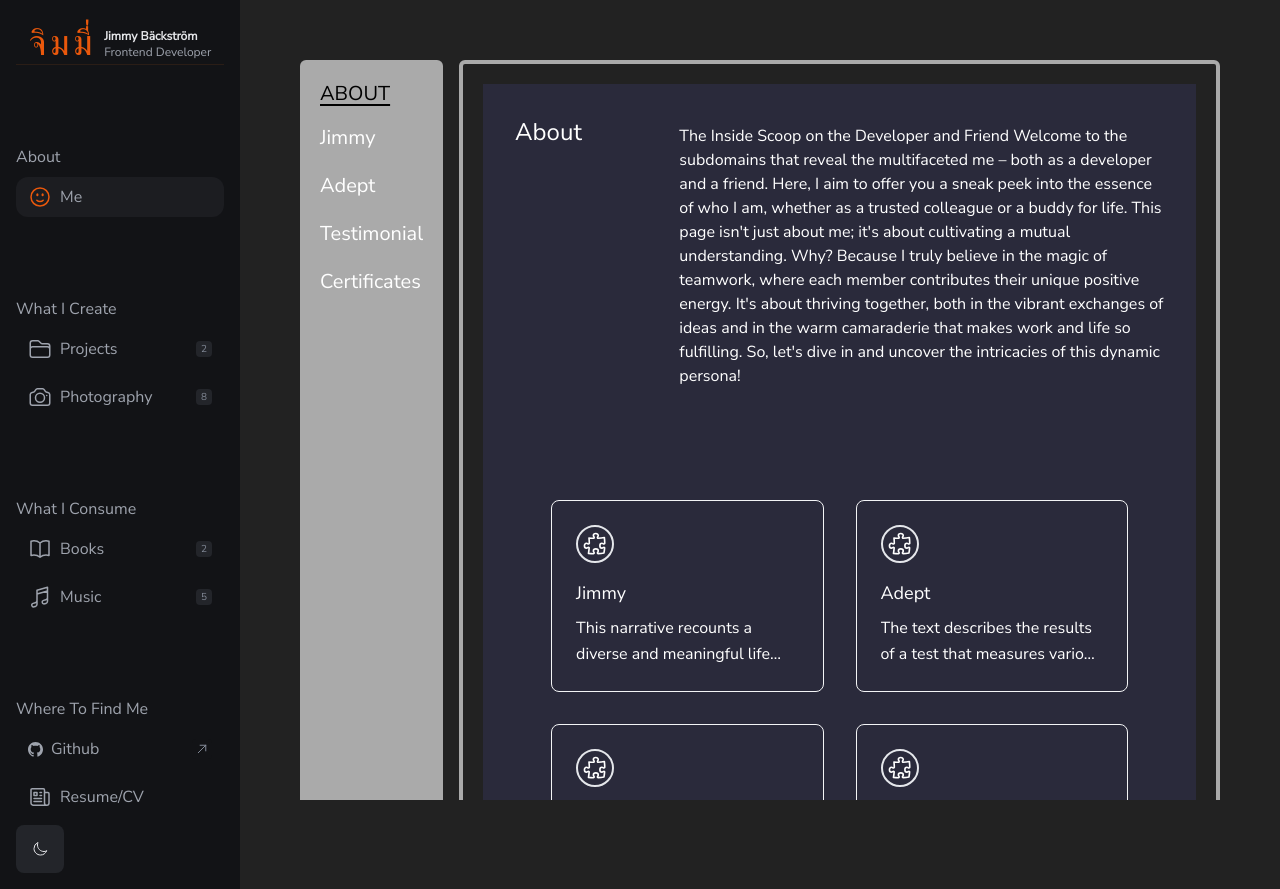
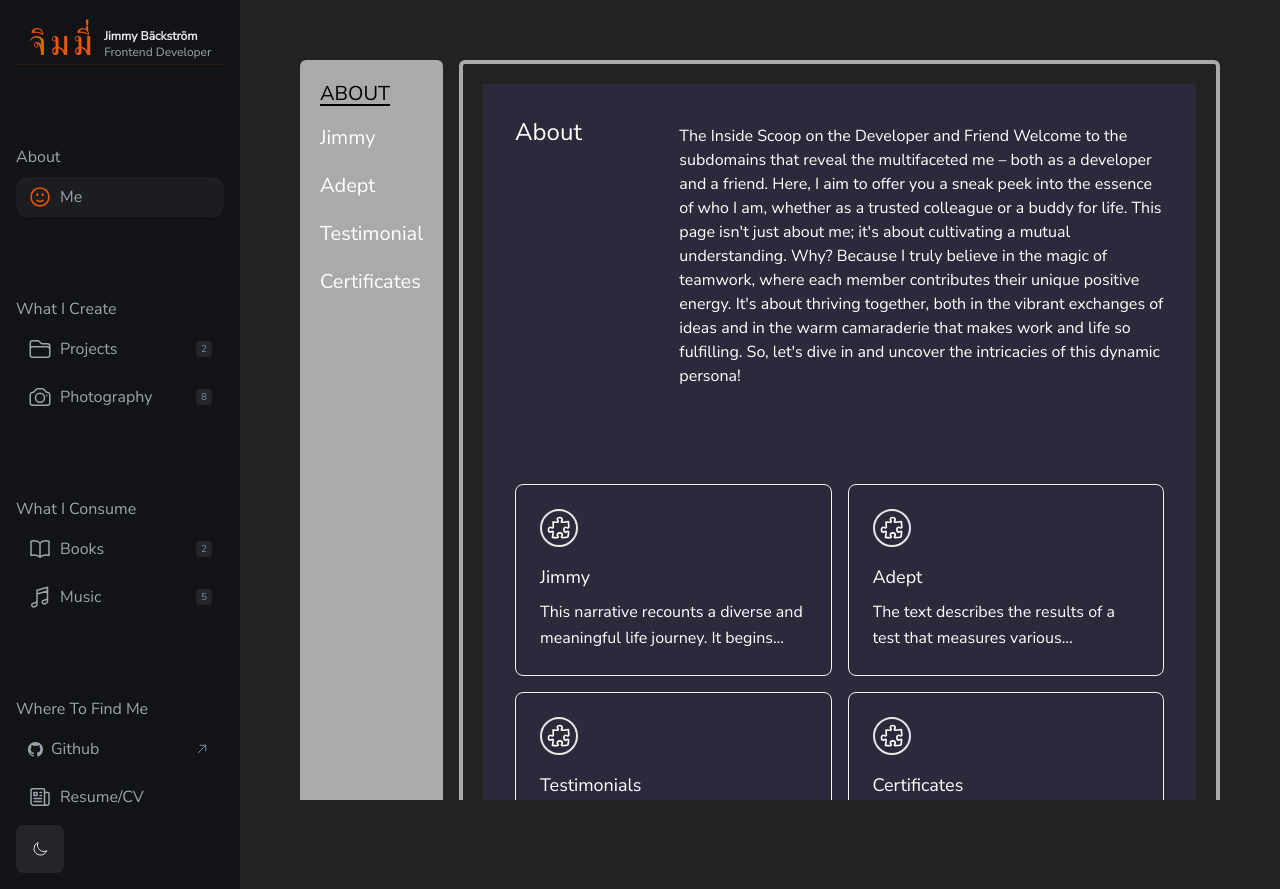
Before and after one commit to wongprom/test-next-13, a Next.js app: page /about in a window 1280 px wide. Built offline with nearby package versions, Linux system fonts and the light colour scheme.

Commit message:
#38 Style AboutCard and layout for AboutCard.

```diff
--- a/app/about/page.tsx
+++ b/app/about/page.tsx
@@ -49,8 +49,8 @@ const about = () => {
         {/**  Section _____---------------------------------*/}
 
         <section className="w-full">
-          <div className="px-5 py-24 mx-auto">
-            <div className="grid grid-cols-1 lg:grid-cols-2">
+          <div className=" py-24 mx-auto">
+            <div className="grid gap-4 grid-cols-1 lg:grid-cols-2">
               {data.map((item) => (
                 <AboutCard
                   key={item.title}
--- a/components/AboutCard.tsx
+++ b/components/AboutCard.tsx
@@ -7,7 +7,7 @@ export type Props = {
 };
 export const AboutCard = ({ title, text }: Props) => {
   return (
-    <div className="p-4">
+    <div className="">
       <div className="group border border-gray-100 p-6 rounded-lg hover:bg-white hover:border-transparent hover:text-[#2A2A3E]">
         <div className="inline-flex items-center justify-center rounded-full mb-4 border-2 p-1 group-hover:border-[#2A2A3E]">
           <PuzzlePieceIcon height={26} width={26} />
@@ -15,7 +15,9 @@ export const AboutCard = ({ title, text }: Props) => {
         <h2 className="text-lg font-medium title-font group-hover:font-semibold mb-2">
           {title}
         </h2>
-        <p className="leading-relaxed line-clamp-2 text-base">{text}</p>
+        <p className="leading-relaxed line-clamp-4 md:line-clamp-2 text-base">
+          {text}
+        </p>
       </div>
     </div>
   );
```
